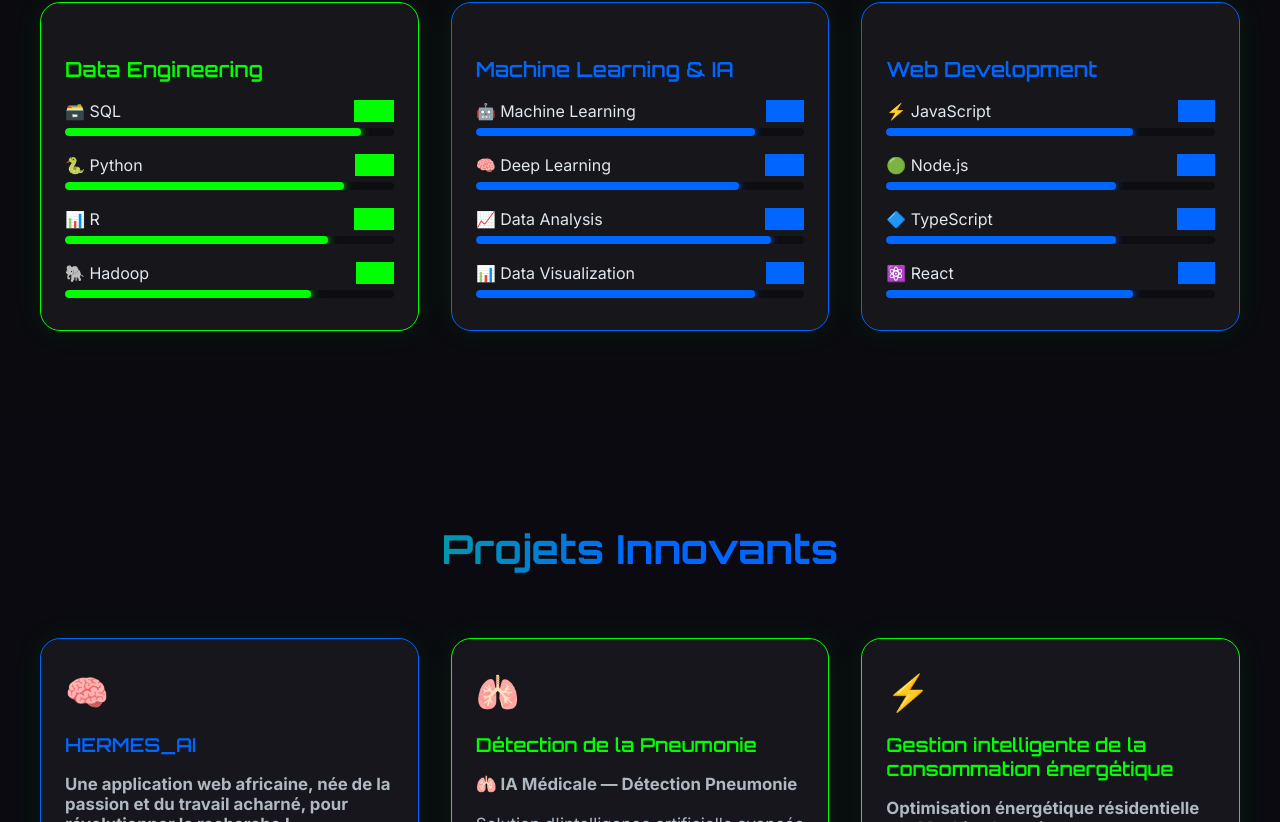
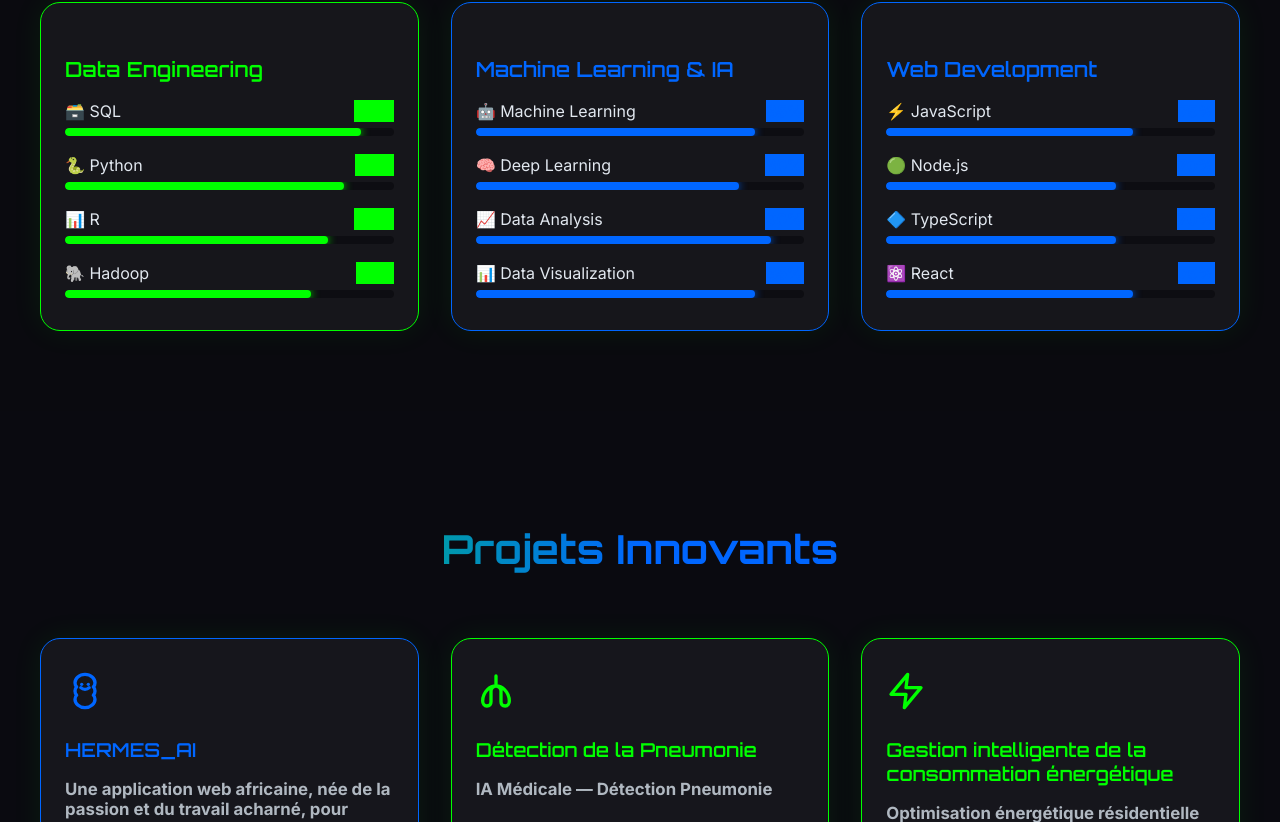
Before and after one commit to OUEDRAOGOFred/mon_portfolio, a React (Create React App) app: page / in a window 1280 px wide. Shown: the part 1978-2800 px from the top of the page. Built offline with nearby package versions, Linux system fonts and the light colour scheme.

Commit message:
Remplacement des emojis par des icônes SVG professionnelles

```diff
--- a/src/components/Projects.js
+++ b/src/components/Projects.js
@@ -1,4 +1,34 @@
 import React from 'react';
+
+// Icônes SVG professionnelles
+const BrainIcon = () => (
+  <svg width="40" height="40" viewBox="0 0 24 24" fill="none" xmlns="http://www.w3.org/2000/svg">
+    <path d="M12 2C8.5 2 6 4.5 6 7C6 8 6.5 9 7 9.5C6.5 10 6 11 6 12C6 13 6.5 14 7 14.5C6.5 15 6 16 6 17C6 19.5 8.5 22 12 22C15.5 22 18 19.5 18 17C18 16 17.5 15 17 14.5C17.5 14 18 13 18 12C18 11 17.5 10 17 9.5C17.5 9 18 8 18 7C18 4.5 15.5 2 12 2Z" stroke="currentColor" strokeWidth="2" strokeLinecap="round" strokeLinejoin="round"/>
+    <path d="M9.5 10C9.5 10 10.5 11 12 11C13.5 11 14.5 10 14.5 10" stroke="currentColor" strokeWidth="2" strokeLinecap="round"/>
+    <circle cx="10" cy="8" r="1" fill="currentColor"/>
+    <circle cx="14" cy="8" r="1" fill="currentColor"/>
+  </svg>
+);
+
+const LungsIcon = () => (
+  <svg width="40" height="40" viewBox="0 0 24 24" fill="none" xmlns="http://www.w3.org/2000/svg">
+    <path d="M12 3V9M12 9C12 9 9 9 7 11C5 13 4 15 4 18C4 19.5 5 21 6.5 21C8 21 9 20 9 18.5V12C9 10.5 10.5 9 12 9ZM12 9C12 9 15 9 17 11C19 13 20 15 20 18C20 19.5 19 21 17.5 21C16 21 15 20 15 18.5V12C15 10.5 13.5 9 12 9Z" stroke="currentColor" strokeWidth="2" strokeLinecap="round" strokeLinejoin="round"/>
+  </svg>
+);
+
+const EnergyIcon = () => (
+  <svg width="40" height="40" viewBox="0 0 24 24" fill="none" xmlns="http://www.w3.org/2000/svg">
+    <path d="M13 2L3 14H12L11 22L21 10H12L13 2Z" stroke="currentColor" strokeWidth="2" strokeLinecap="round" strokeLinejoin="round"/>
+  </svg>
+);
+
+const SearchIcon = () => (
+  <svg width="40" height="40" viewBox="0 0 24 24" fill="none" xmlns="http://www.w3.org/2000/svg">
+    <circle cx="11" cy="11" r="8" stroke="currentColor" strokeWidth="2"/>
+    <path d="M21 21L16.65 16.65" stroke="currentColor" strokeWidth="2" strokeLinecap="round"/>
+    <path d="M11 8V14M8 11H14" stroke="currentColor" strokeWidth="2" strokeLinecap="round"/>
+  </svg>
+);
 
 const projects = [
   {
@@ -19,13 +49,13 @@ const projects = [
     ),
     tags: ["React", "IA", "Web App", "Résumé scientifique"],
     color: "blue",
-    icon: "🧠"
+    icon: <BrainIcon />
   },
   {
     title: "Détection de la Pneumonie",
     description: (
       <>
-        <strong>🫁 IA Médicale — Détection Pneumonie</strong><br /><br />
+        <strong>IA Médicale — Détection Pneumonie</strong><br /><br />
         Solution d'intelligence artificielle avancée utilisant des réseaux de neurones convolutionnels pour la détection automatique de pneumonie à partir d'images radiographiques thoraciques.<br /><br />
         Ce projet représente une application concrète de l'apprentissage profond dans le domaine médical, permettant d'assister les professionnels de santé dans le diagnostic rapide et précis de la pneumonie.<br /><br />
         <a href="https://ouedraogofred-projet-ml-avanc--app-9qbos6.streamlit.app/" target="_blank" rel="noopener noreferrer" style={{color:'#00fff7',fontWeight:'bold',textDecoration:'underline'}}>Essayez l'application en ligne</a>
@@ -33,7 +63,7 @@ const projects = [
     ),
     tags: ["Deep Learning", "CNN", "Streamlit", "IA Médicale", "Python"],
     color: "green",
-    icon: "🫁"
+    icon: <LungsIcon />
   },
   {
     title: "Gestion intelligente de la consommation énergétique",
@@ -47,14 +77,14 @@ const projects = [
     ),
     tags: ["Machine Learning", "Python", "Streamlit", "Énergie"],
     color: "green",
-    icon: "⚡"
+    icon: <EnergyIcon />
   },
   {
     title: "Big Data Crime Analysis",
     description: "Architecture Hadoop pour l'analyse de données criminelles en temps réel avec visualisation interactive.",
     tags: ["Hadoop", "R", "Big Data", "Analytics"],
     color: "blue",
-    icon: "🔍"
+    icon: <SearchIcon />
   },
   // Projet "Portfolio Futuriste" supprimé
 ];
```
